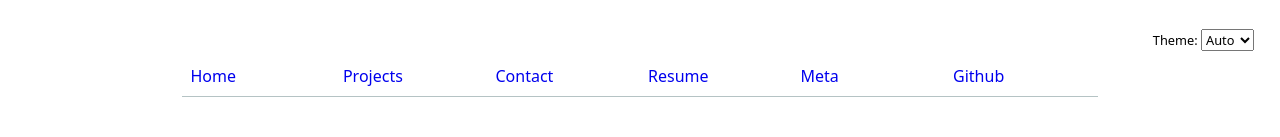
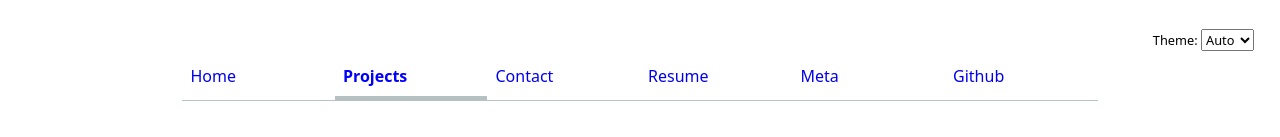
Before and after one commit to amit2661/my-portfolio, a SvelteKit app: page /projects in a window 1280 px wide. Shown: the top 137 px of the page. Built offline with nearby package versions, Linux system fonts and the light colour scheme.

Commit message:
lab6 trial 2

```diff
--- a/src/routes/+layout.svelte
+++ b/src/routes/+layout.svelte
@@ -3,13 +3,16 @@
   import { browser } from "$app/environment"; // ✅ Ensure we are in the browser
 
   let pages = [
-  { url: "/", title: "Home" },
+  { url: "./", title: "Home" },
   { url: "./projects", title: "Projects" },
   { url: "./contact", title: "Contact" },
   { url: "./Resume", title: "Resume" },
   { url: "./meta", title: "Meta" },
   { url: "https://github.com/amit2661", title: "Github" }
 ];
+
+// Function to normalize URLs by removing "./" for comparison
+const normalizeUrl = (url) => url.replace(/^\.\//, "/");
 
   // ✅ Ensure localStorage is available, otherwise use an empty object
   let localStorage = globalThis.localStorage ?? {};
@@ -42,7 +45,7 @@
   {#each pages as p}
   <a
   href="{p.url}"
-  class:current={$page.url.pathname === p.url}
+  class:current={normalizeUrl($page.url.pathname) === normalizeUrl(p.url)}
   target={p.url.startsWith("http") ? "_blank" : null}
 >
   {p.title}
```
